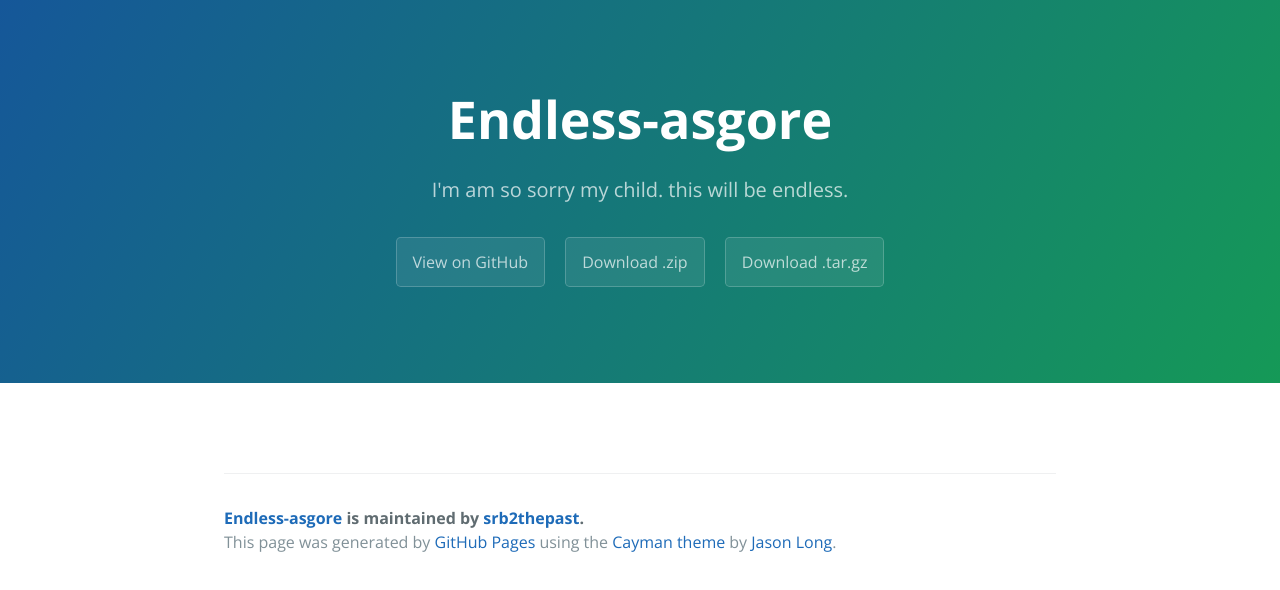
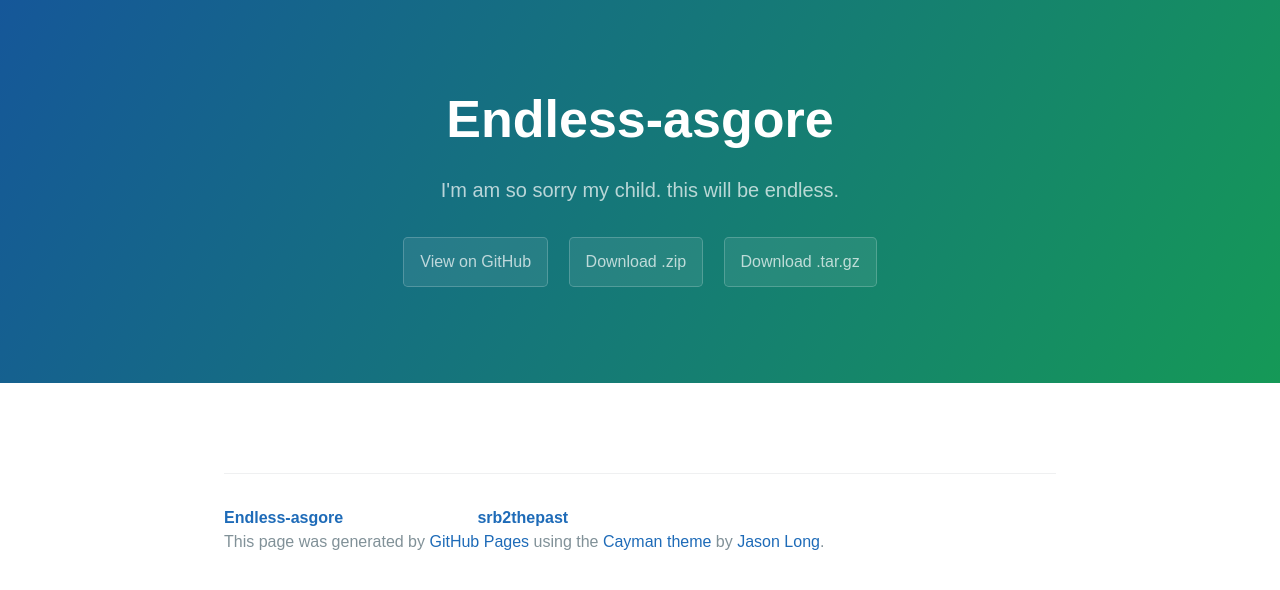
Before and after one commit to srb2thepast/Endless-Asgore, a plain HTML site: page index.html in a window 1280 px wide. Drawn offline with nearby package versions, Linux system fonts and the light colour scheme.

Commit message:
Testing Gh-Pages

```diff
--- a/stylesheets/stylesheet.css
+++ b/stylesheets/stylesheet.css
@@ -4,10 +4,10 @@
 body {
   padding: 0;
   margin: 0;
-  font-family: "Open Sans", "Helvetica Neue", Helvetica, Arial, sans-serif;
+  font: "8bitOperator";
   font-size: 16px;
   line-height: 1.5;
-  color: #606c71; }
+  color: #ffffff; }
 
 a {
   color: #1e6bb8;
@@ -56,7 +56,7 @@ a {
 .page-header {
   color: #fff;
   text-align: center;
-  background-color: #159957;
+  background-color: #000000;
   background-image: linear-gradient(120deg, #155799, #159957); }
 
 @media screen and (min-width: 64em) {
```
